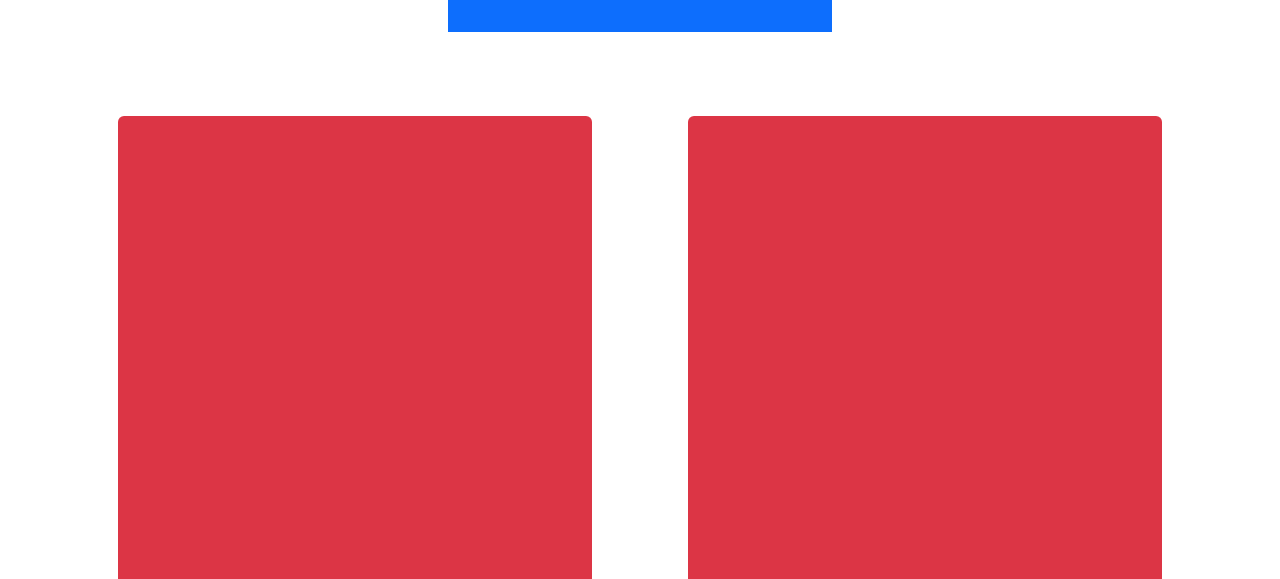
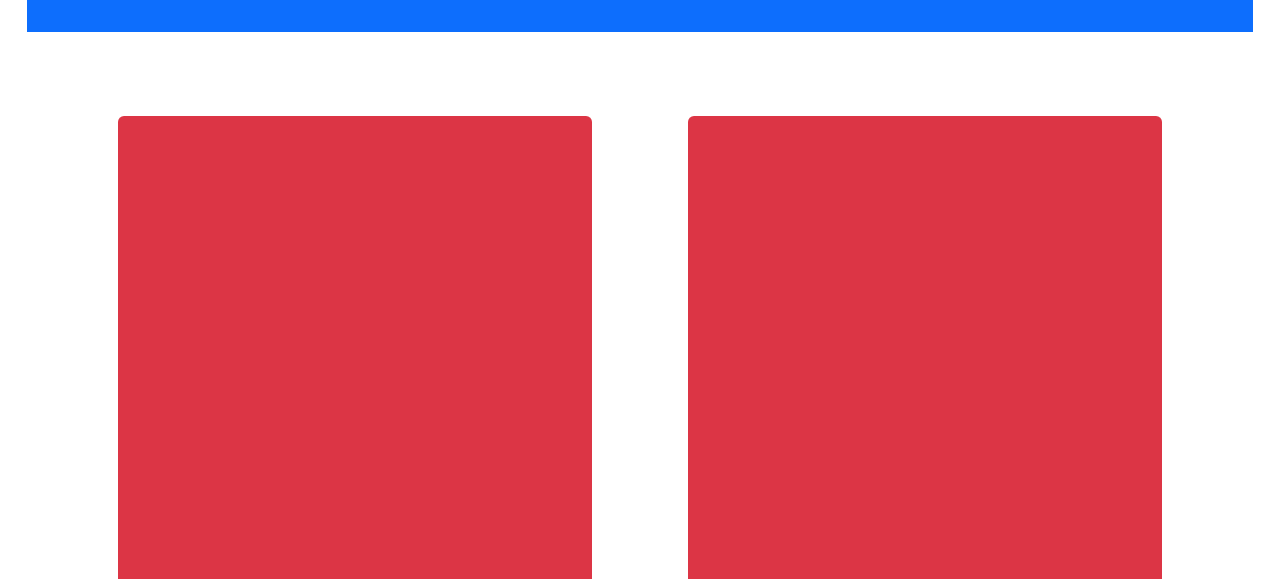
Before and after one commit to jmmedina00/fancy-countdown, a website built with webpack: page index.html in a window 1280 px wide. Shown: the top 579 px of the page. Built offline with nearby package versions, Linux system fonts and the light colour scheme.

Commit message:
feat: implement proper timebar animation

```diff
--- a/src/html/time-bar.html
+++ b/src/html/time-bar.html
@@ -1 +1 @@
-<div class="container-fluid mb-4 time"></div>
+<div class="container-fluid mb-4 time p-0"></div>
--- a/src/index.js
+++ b/src/index.js
@@ -1,19 +1,15 @@
 import "./style.scss";
 import * as bootstrap from "bootstrap";
 import { addToBody } from "./js/component";
-import { timeBarComponent } from "./js/time-bar";
+import { getTimeBarComponent } from "./js/time-bar";
 import { getTimerComponent } from "./js/timer";
 import { provideTimers } from "./js/time-service";
 
 console.log("Hello World!");
-const { stopTimer, unitTimers } = provideTimers(140);
+const { stopTimer, unitTimers, remainingTime } = provideTimers(140);
 
-const timeBar = timeBarComponent.cloneNode(true);
+const timeBar = getTimeBarComponent(140, remainingTime);
 addToBody(timeBar);
 
 const timer = getTimerComponent(unitTimers);
 addToBody(timer);
-
-setTimeout(() => {
-  timeBar.style.width = "30%";
-}, 2000);
--- a/src/js/time-bar.js
+++ b/src/js/time-bar.js
@@ -1,4 +1,19 @@
 import timeBarSrc from "../html/time-bar.html";
 import { getComponent } from "./component";
+import { map } from "rxjs";
 
-export const timeBarComponent = getComponent(timeBarSrc);
+export const getTimeBarComponent = (baseTime, remainingTime) => {
+  const component = getComponent(timeBarSrc);
+
+  remainingTime.pipe(map((t) => t / 1000)).subscribe({
+    next: (t) => {
+      const percent = ((t / baseTime) * 100).toFixed(2);
+      component.style.width = `${percent}%`;
+    },
+    complete: () => {
+      component.style.width = "0";
+    },
+  });
+
+  return component;
+};
--- a/src/style.scss
+++ b/src/style.scss
@@ -4,6 +4,7 @@
   height: 2em;
   background-color: var(--bs-primary);
   transition: width 1s;
+  width: 0%;
 }
 
 @include media-breakpoint-down(lg) {
```
